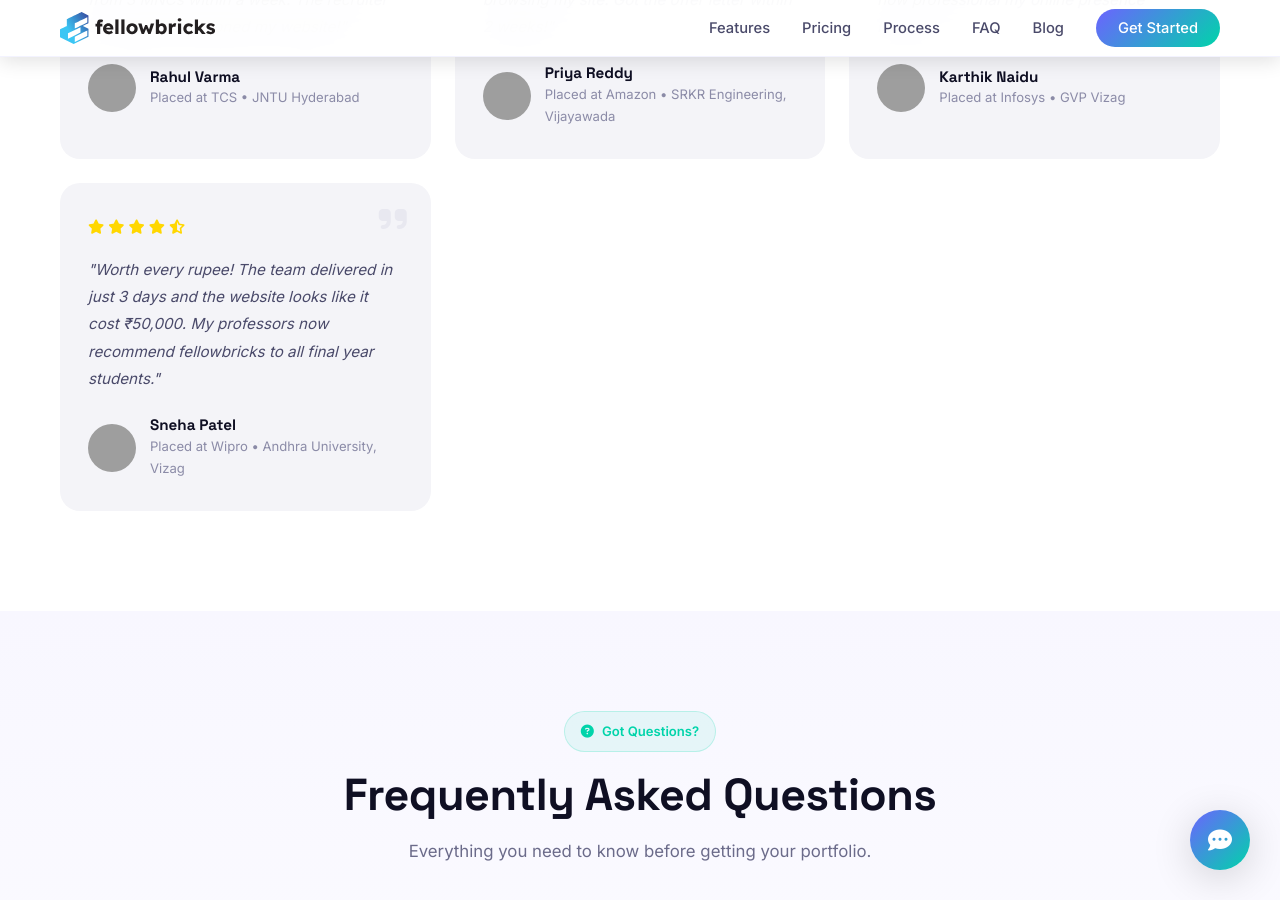
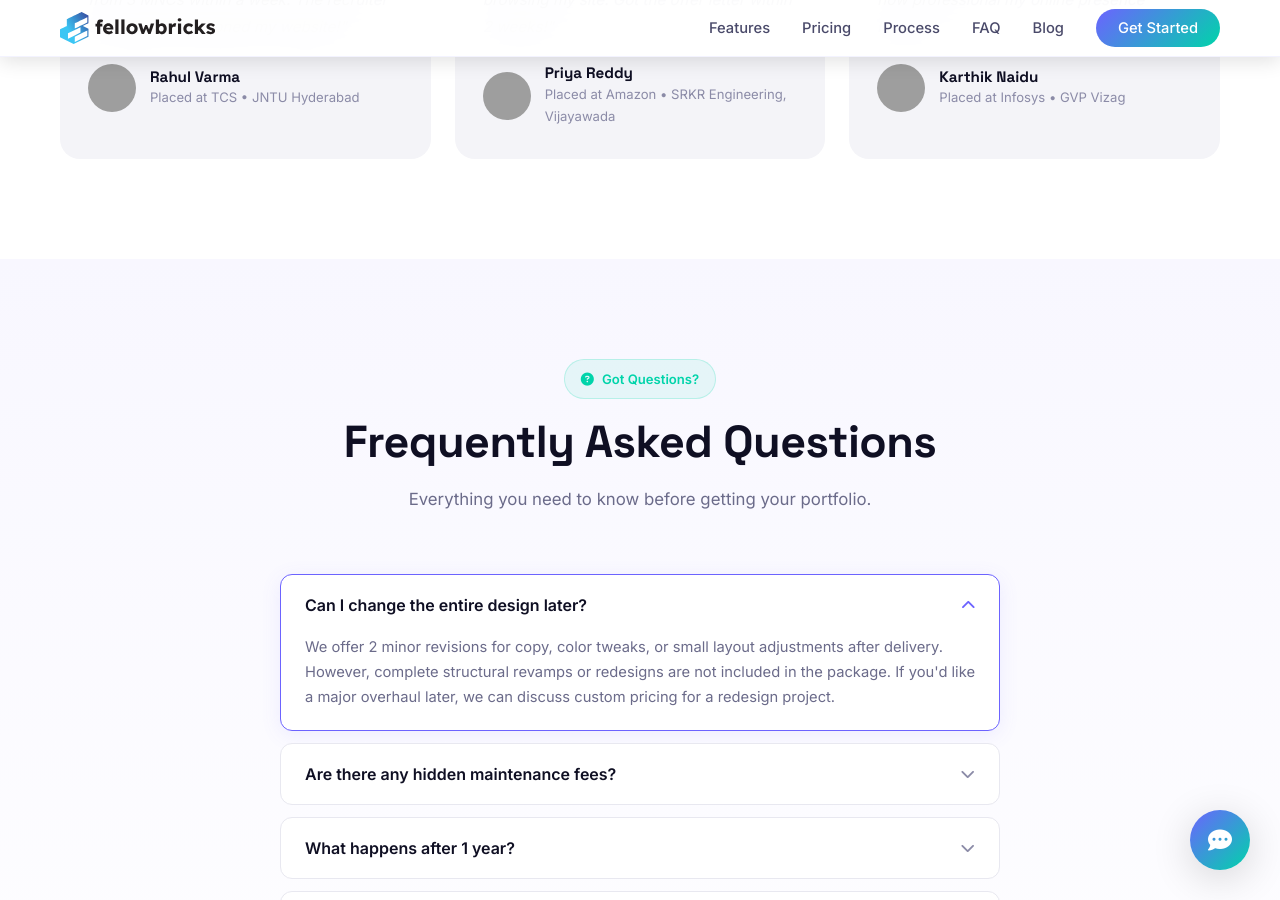
Before and after one commit to zerorapid/fellowbricks, a Jekyll site: the page index.html, which Jekyll copies as it is, in a window 1280 px wide and 900 px high, scrolled down 4443 px. Built offline with Jekyll 4.4.1, drawn with Linux system fonts in a browser that asks for light colours; a script that is not in the unit is left out; grey boxes are pictures that could not be loaded.

Commit message:
Remove 4th testimonial to fit 3 items in a single row

```diff
--- a/index.html
+++ b/index.html
@@ -2523,24 +2523,6 @@
                     </div>
                 </div>
 
-                <div class="testimonial-card fade-up delay-3">
-                    <i class="fas fa-quote-right testimonial-quote-icon"></i>
-                    <div class="testimonial-stars">
-                        <i class="fas fa-star"></i>
-                        <i class="fas fa-star"></i>
-                        <i class="fas fa-star"></i>
-                        <i class="fas fa-star"></i>
-                        <i class="fas fa-star-half-alt"></i>
-                    </div>
-                    <p class="testimonial-text">"Worth every rupee! The team delivered in just 3 days and the website looks like it cost ₹50,000. My professors now recommend fellowbricks to all final year students."</p>
-                    <div class="testimonial-author">
-                        <img src="https://images.unsplash.com/photo-1589156229687-496a31ad1d1f?w=100&h=100&fit=crop&crop=face" alt="Sneha" class="testimonial-avatar">
-                        <div class="testimonial-info">
-                            <h4>Sneha Patel</h4>
-                            <p>Placed at Wipro • Andhra University, Vizag</p>
-                        </div>
-                    </div>
-                </div>
             </div>
         </div>
     </section>
```
